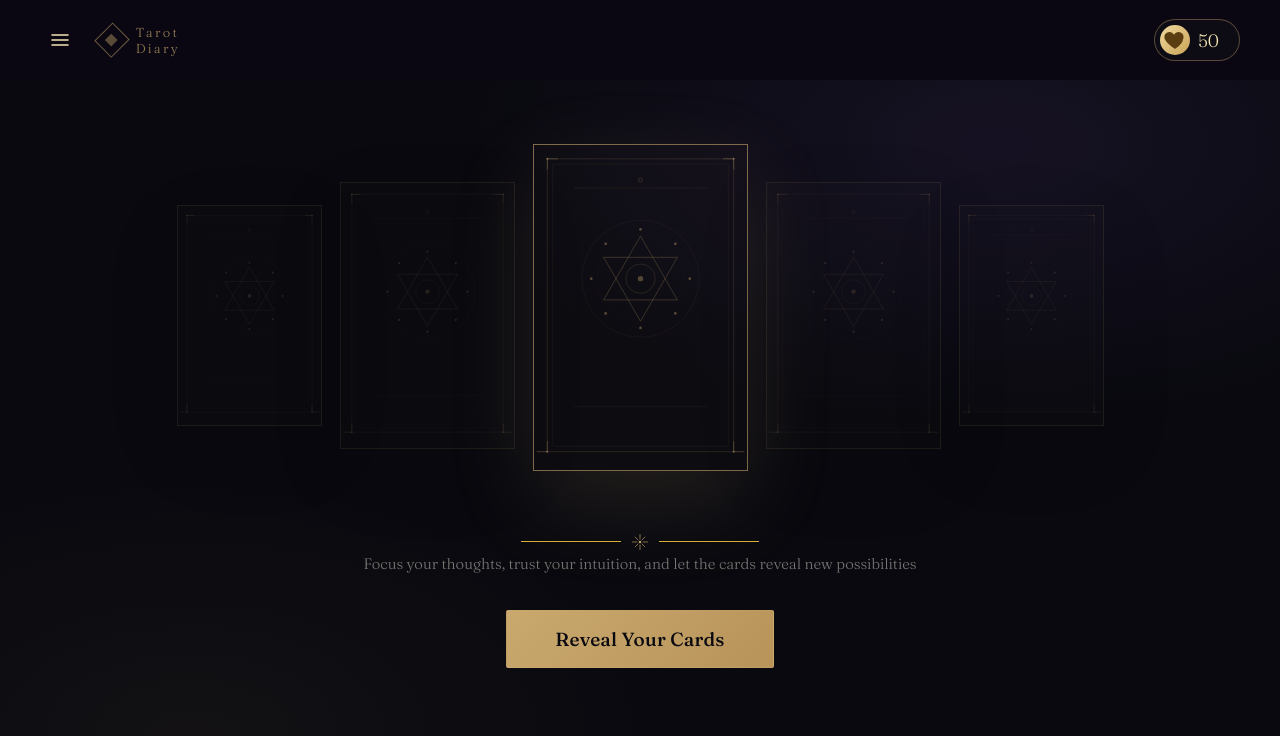
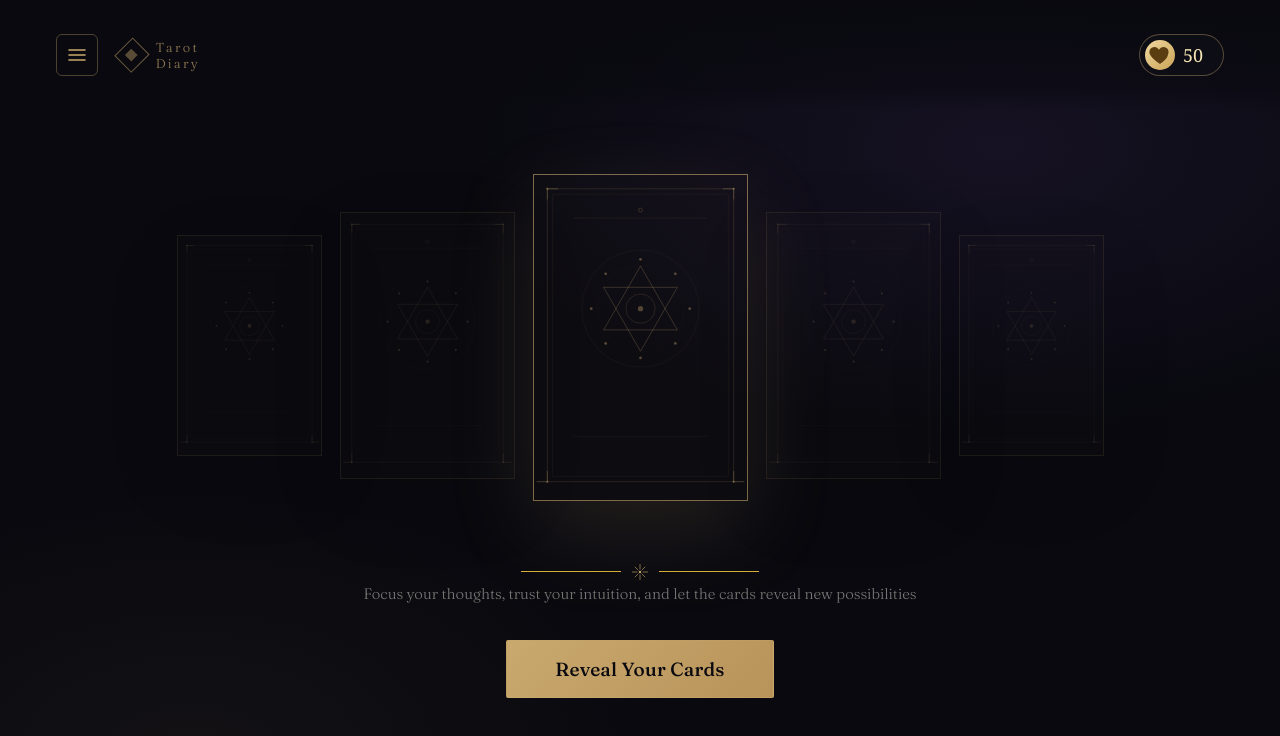
Before and after one commit to ungingeiei/Tarot_Diary, a Next.js app: page /draw in a window 1280 px wide. Shown: the top 736 px of the page. Built offline with nearby package versions, Linux system fonts and the light colour scheme.

Commit message:
Set up reading period page and shared components

```diff
--- a/src/app/globals.css
+++ b/src/app/globals.css
@@ -495,41 +495,85 @@ a { color: inherit; }
 
 /* Header icons */
 .app-header {
-  width: 100%;
-  height: 80px;
+  position: relative;
+  z-index: 5;
   display: flex;
   align-items: center;
   justify-content: space-between;
-  padding: 0 40px;
-  background: #0b0712;
+  width: 100%;
+  padding: 34px 56px;
+  background: linear-gradient(
+    180deg,
+    rgba(9, 9, 15, 0.92) 0%,
+    rgba(9, 9, 15, 0.55) 80%,
+    transparent 100%
+  );
 }
 
 .header-left {
   display: flex;
   align-items: center;
-  gap: 20px;
+  gap: 22px;
 }
 
+
 .icon-button {
-  display: flex;
-  align-items: center;
-  justify-content: center;
-
-  width: 40px;
-  height: 40px;
-
-  padding: 0;
-  border: none;
+  width: 42px;
+  height: 42px;
+  display: grid;
+  place-items: center;
+  border: 1px solid rgba(201, 169, 110, 0.35);
+  border-radius: 6px;
   background: transparent;
-  color: #f5e6b3;
-
+  color: #c9a96e;
   cursor: pointer;
+  transition: border-color 0.2s, background 0.2s;
 }
 
-.app-header .icon-button svg {
+.icon-button:hover {
+  border-color: #c9a96e;
+  background: rgba(201, 169, 110, 0.06);
+}
+
+.icon-button svg {
   width: 24px;
   height: 24px;
 }
+
+.credits-pill {
+  display: flex;
+  align-items: center;
+  gap: 10px;
+  border: 1px solid rgba(201, 169, 110, 0.4);
+  border-radius: 999px;
+  padding: 5px 20px 5px 5px;
+  background: rgba(17, 17, 25, 0.55);
+  color: #e8e3d8;
+  font-family: Georgia, serif;
+  font-size: 16px;
+  font-weight: 300;
+}
+
+.credits-pill .coin {
+  width: 30px;
+  height: 30px;
+  border-radius: 50%;
+  background: linear-gradient(
+    135deg,
+    #f0d9a0,
+    #c9a355
+  );
+  display: grid;
+  place-items: center;
+  color: #5b3d12;
+  flex-shrink: 0;
+}
+
+.credits-pill .coin svg {
+  width: 24px;
+  height: 24px;
+}
+
 
 .app-header .brand-mark {
   width: 120px;
@@ -593,3 +637,80 @@ a { color: inherit; }
   width: 180px;
   height: auto;
 }
+
+/* =========================MOBILE / TABLET========================= */
+@media (max-width: 900px) {
+  .app-header {
+    padding: 26px 28px;
+  }
+}
+
+/* ===== NAV MENU ===== */
+
+.nav-menu-backdrop {
+  position: fixed;
+  inset: 0;
+  z-index: 3;
+  background: rgba(5, 5, 9, 0.6);
+  backdrop-filter: blur(1px);
+}
+
+.nav-menu {
+  position: fixed;
+  top: 0;
+  left: 0;
+  z-index: 4;
+  width: min(430px, 84vw);
+  height: 100vh;
+  display: flex;
+  flex-direction: column;
+  gap: 22px;
+  background: linear-gradient(
+    180deg,
+    rgba(16, 16, 23, 0.98),
+    rgba(9, 9, 15, 0.99)
+  );
+  border-right: 1px solid rgba(201, 169, 110, 0.3);
+  box-shadow: 40px 0 70px rgba(0, 0, 0, 0.4);
+  padding: 130px 44px 48px;
+  overflow-y: auto;
+}
+
+.nav-menu-btn {
+  width: 100%;
+  flex-shrink: 0;
+  border: 1px solid rgba(201, 169, 110, 0.45);
+  border-radius: 999px;
+  background: transparent;
+  color: #e8e3d8;
+  font-size: 14px;
+  font-weight: 500;
+  letter-spacing: 0.04em;
+  text-transform: uppercase;
+  padding: 16px 20px;
+  cursor: pointer;
+  transition: background 0.2s, border-color 0.2s;
+}
+
+.nav-menu-btn:hover {
+  background: rgba(201, 169, 110, 0.08);
+  border-color: #c9a96e;
+}
+
+.nav-menu-logout {
+  margin-top: auto;
+  border-color: rgba(255, 80, 83, 0.5);
+  background: rgba(120, 20, 22, 0.35);
+  color: #ffb3b4;
+}
+
+.nav-menu-logout:hover {
+  background: rgba(255, 80, 83, 0.12);
+  border-color: #ff5053;
+}
+
+@media (max-width: 640px) {
+  .nav-menu {
+    padding: 100px 28px 36px;
+  }
+}
--- a/src/app/time/page.jsx
+++ b/src/app/time/page.jsx
@@ -16,9 +16,6 @@ export default function ReadingPeriodPage() {
     <main className="app-page reading-period-page">
       <AppHeader />
 
-      <section className="reading-period-hero">
-        ...
-      </section>
       {/* Page Title */}
       <section className="reading-period-hero">
         <div className="reading-period-heading">
```
